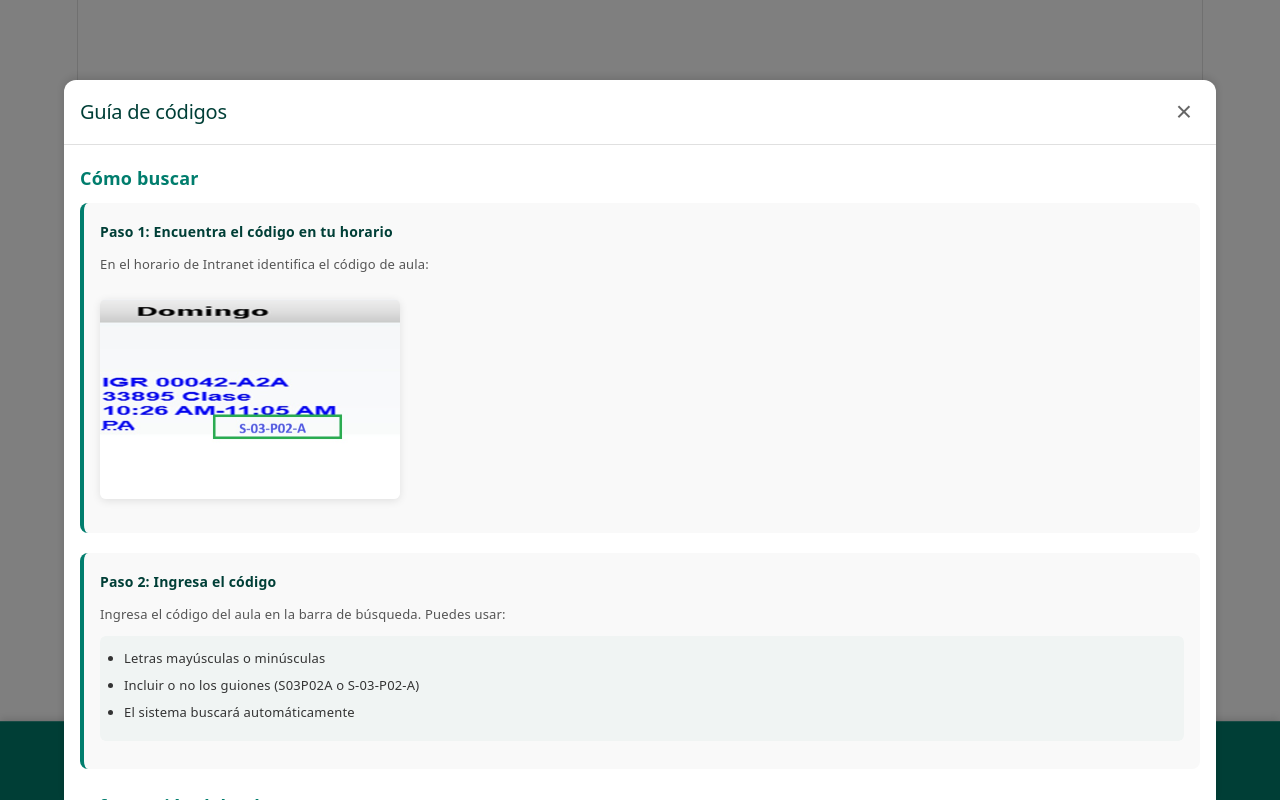
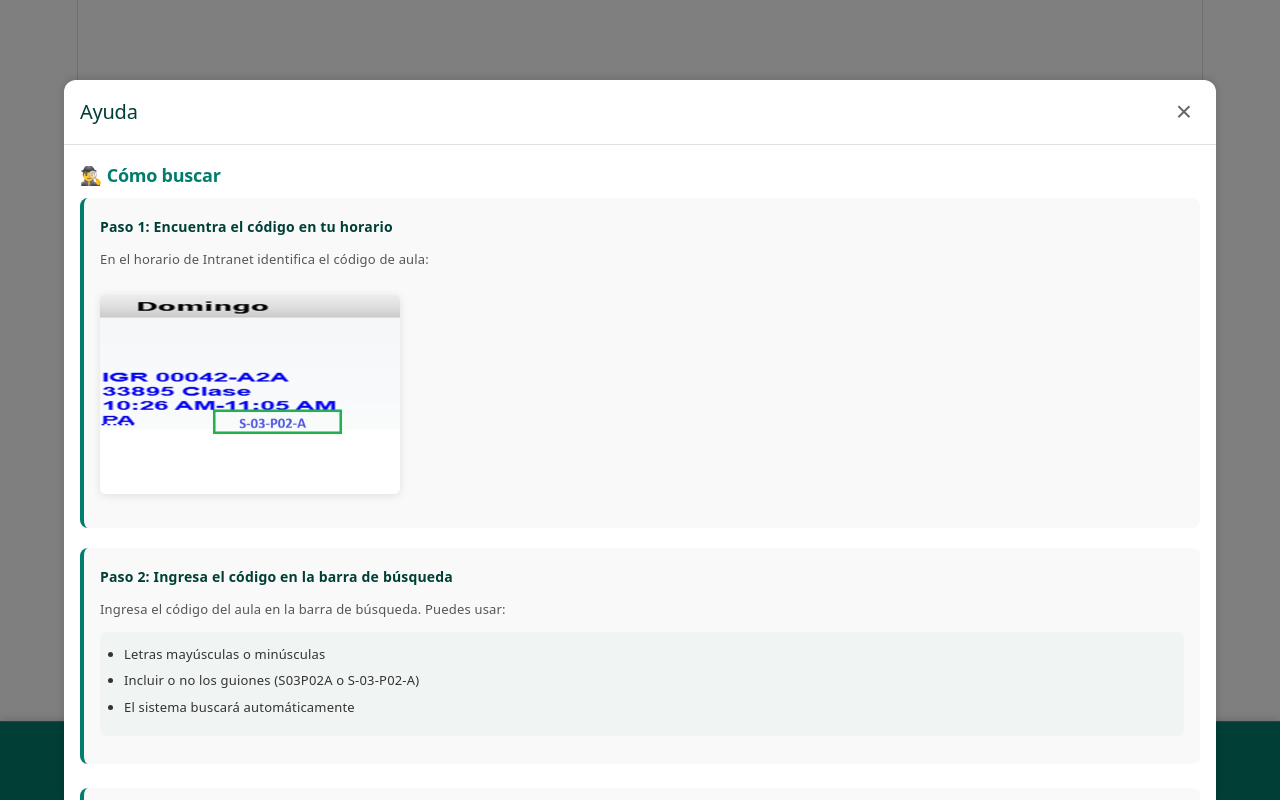
Before and after one commit to Alex-af-2024/encuentra-tu-aula, a React (Vite) app: page / in a window 1280 px wide. Both pictures are taken after a click on the button "Ayuda". Built offline with nearby package versions, Linux system fonts and the light colour scheme.

Commit message:
Se mejora modal Ayuda

```diff
--- a/src/components/Help/HelpModal.css
+++ b/src/components/Help/HelpModal.css
@@ -13,7 +13,7 @@
   margin-bottom: 24px;
 }
 
-.help-section h3 {
+.help-section h2 {
   color: #007d6d;
   font-size: 18px;
   margin: 0 0 12px 0;
--- a/src/components/Help/HelpModal.jsx
+++ b/src/components/Help/HelpModal.jsx
@@ -4,20 +4,20 @@ import codigoHorarioImg from "../../assets/images/codigo-horario.jpg";
 
 const HelpModal = ({ onClose }) => {
   useEffect(() => {
-    // Bloquear scroll del body cuando el modal está abierto
+    // Bloquear/Desbloquear scroll del body cuando el modal está abierto/cerrado
     document.body.style.overflow = "hidden";
     return () => {
       document.body.style.overflow = "auto";
     };
   }, []);
   return (
-    <div className="modal-overlay" onClick={onClose}>
+    <div className="modal-overlay" onClick={onClose}> {/* Cerrar modal al hacer clic fuera del contenido */ }
       <div
         className="modal-content help-modal"
         onClick={(e) => e.stopPropagation()}
       >
         <div className="modal-header">
-          <h2>Guía de códigos</h2>
+          <h2>Ayuda</h2>
           <button
             className="modal-close"
             onClick={onClose}
@@ -30,7 +30,7 @@ const HelpModal = ({ onClose }) => {
 
         <div className="modal-body help-body">
           <div className="help-section">
-            <h3>Cómo buscar</h3>
+            <h2>🕵️‍♂️ Cómo buscar</h2>
 
             <div className="help-subsection">
               <h4>Paso 1: Encuentra el código en tu horario</h4>
@@ -45,7 +45,7 @@ const HelpModal = ({ onClose }) => {
             </div>
 
             <div className="help-subsection">
-              <h4>Paso 2: Ingresa el código</h4>
+              <h4>Paso 2: Ingresa el código en la barra de búsqueda</h4>
               <p>
                 Ingresa el código del aula en la barra de búsqueda. Puedes usar:
               </p>
@@ -57,8 +57,8 @@ const HelpModal = ({ onClose }) => {
             </div>
           </div>
 
-          <div className="help-section">
-            <h3>Información del aula</h3>
+          <div className="help-subsection">
+            <h4>Paso 3: Sigue la guía </h4>
             <p>Al encontrar un aula, verás:</p>
             <ul className="help-tips">
               <li>
@@ -68,13 +68,13 @@ const HelpModal = ({ onClose }) => {
                 <strong>Imagen:</strong> Imagen de sede correspondiente
               </li>
               <li>
-                <strong>Guía:</strong> Indicaciones paso a paso
+                <strong>Guía:</strong> Indicaciones paso a paso hasta llegar a tu aula.
               </li>
             </ul>
           </div>
 
           <div className="help-section">
-            <h3>¿Cómo funciona el código del aula?</h3>
+            <h2>👁️‍🗨️ ¿Quieres conocer el código del aula?</h2>
             <p>
               Cada aula tiene un código único que te ayuda a identificarla. Te
               mostramos cómo interpretarlo:
```
